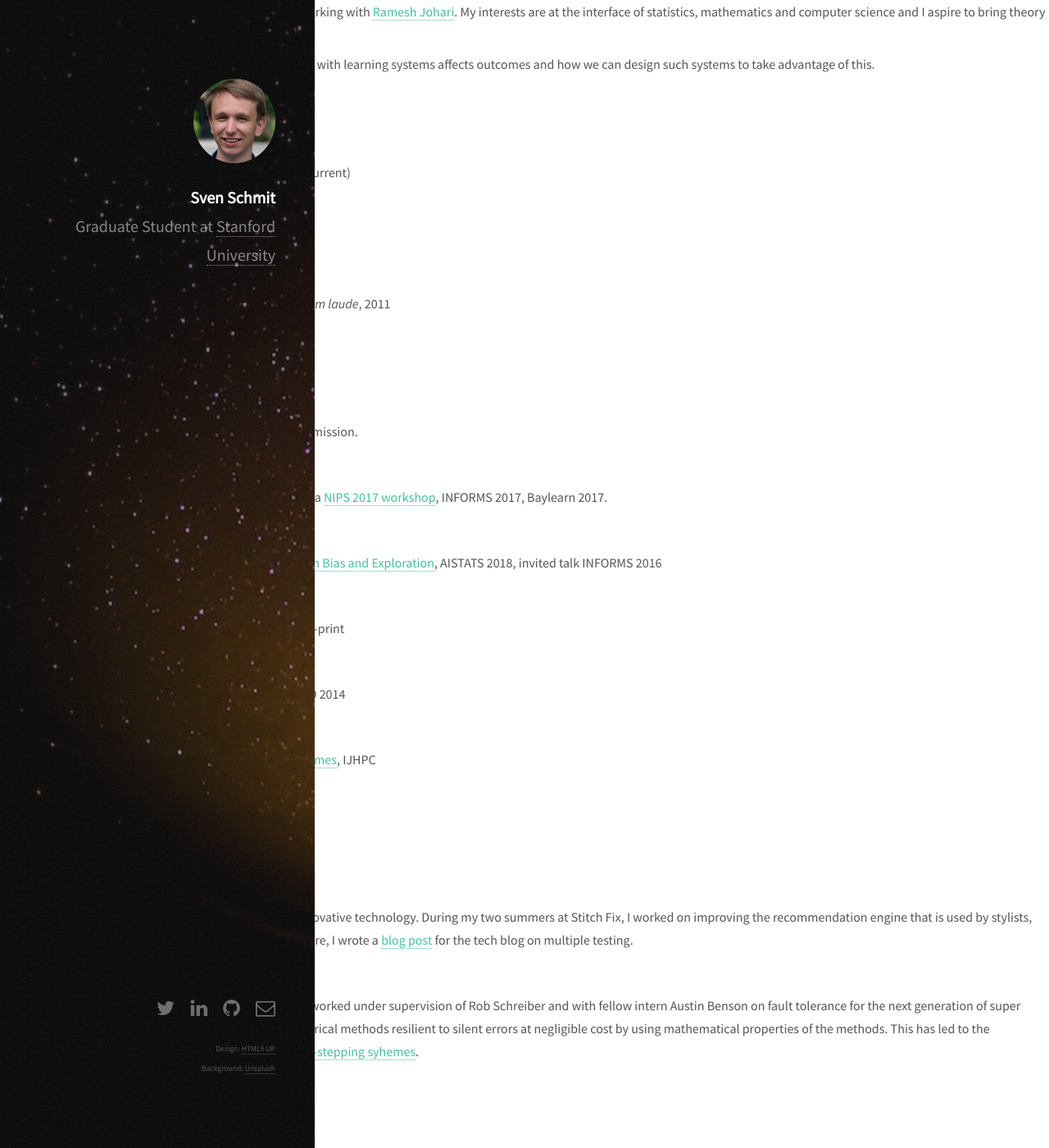
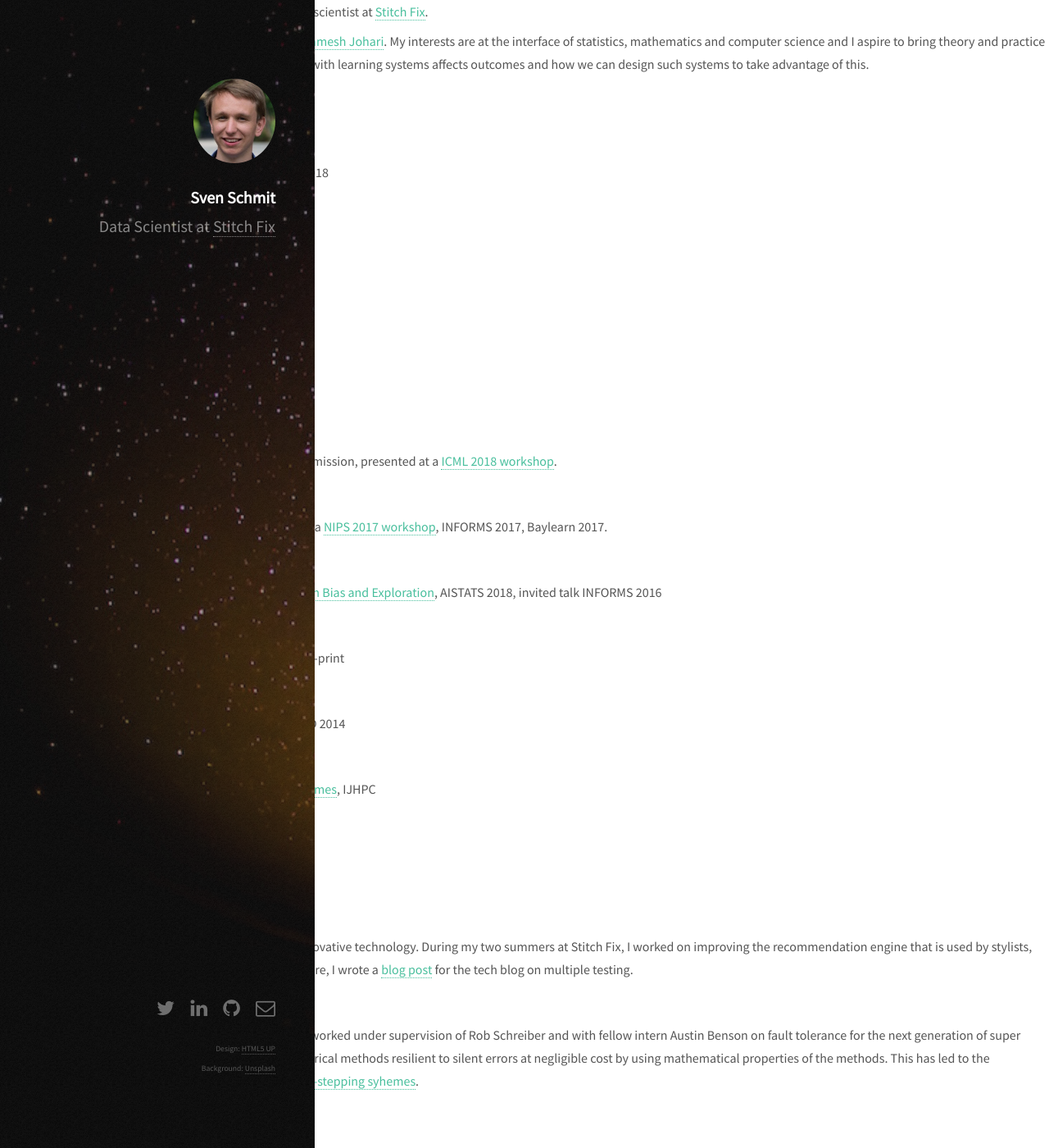
Before and after one commit to schmit/schmit.github.io, a Jekyll site: the page built from _posts/2015-1-1-about.md, in a window 1280 px wide and 1400 px high. Shown: the whole window at 82% size. Built offline with Jekyll 4.4.1, drawn with Linux system fonts in a browser that asks for light colours.

Commit message:
Update to SFIX

```diff
--- a/_includes/head.html
+++ b/_includes/head.html
@@ -1,8 +1,8 @@
 <title>Sven Schmit</title>
 <meta http-equiv="content-type" content="text/html; charset=utf-8" />
 
-<meta name="description" content="Personal webpage Sven Schmit, PhD student at ICME, Stanford" />
-<meta name="keywords" content="Stanford, ICME, Statistics, Machine Learning, Python" />
+<meta name="description" content="Personal webpage Sven Schmit" />
+<meta name="keywords" content="Stitch Fix, SFIX, Stanford, ICME, Statistics, Machine Learning, Python" />
 
 {% if page.url == "/404.html" %}
     <meta http-equiv="refresh" content="0; url=/">
--- a/_includes/header.html
+++ b/_includes/header.html
@@ -2,4 +2,4 @@
 
 <h1><strong>Sven Schmit</strong></h1>
 
-<h1>Graduate Student at <a href="http://icme.stanford.edu">Stanford University</a></h1>
+<h1>Data Scientist at <a href="https://multithreaded.stitchfix.com/algorithms/">Stitch Fix</a></h1>
--- a/_posts/2015-1-1-about.md
+++ b/_posts/2015-1-1-about.md
@@ -4,34 +4,36 @@ title: About
 ---
 
 
-I am Sven Schmit, a sixth year PhD Student at [Stanford](http://icme.stanford.edu) working with [Ramesh Johari](http://www.stanford.edu/~rjohari).
+Welcome to my personal page. Currently, I work as a data scientist at [Stitch Fix](https://algorithms-tour.stitchfix.com/).
+
+Previously, I obtained my PhD at [Stanford](http://icme.stanford.edu) working with [Ramesh Johari](http://www.stanford.edu/~rjohari).
 My interests are at the interface of statistics, mathematics and computer science and I aspire to bring theory and practice together.
-
-Currently, my research focuses on how human interaction with learning systems affects outcomes and
+My research focuses on how human interaction with learning systems affects outcomes and
 how we can design such systems to take advantage of this.
-
 
 <br>
 
 ## Education
 
 
-- **PhD Computational and Mathematical Engineering**, (current)
+- **PhD Computational and Mathematical Engineering**, 2018
+
+    Advised by [Ramesh Johari](http://www.stanford.edu/~rjohari)
 
     Stanford University
 
-- **MASt Mathematics** *with merit*, 2012
+- **MASt Mathematics**, 2012
 
     University of Cambridge
 
-- **BSc Econometrics and Operations Research** *summa cum laude*, 2011
+- **BSc Econometrics and Operations Research**, 2011
 
     University of Groningen
 
 
 ## Papers
 
-- [Optimal Testing in the Experiment-rich Regime](https://arxiv.org/abs/1805.11754), in submission.
+- [Optimal Testing in the Experiment-rich Regime](https://arxiv.org/abs/1805.11754), in submission, presented at a [ICML 2018 workshop](https://sites.google.com/site/faim18wscausalml/).
 
    *with [Virag Shah](https://virags.github.io/) and [Ramesh Johari](http://web.stanford.edu/~rjohari/)*
 
@@ -62,7 +64,7 @@ how we can design such systems to take advantage of this.
     [[arXiv](http://arxiv.org/abs/1312.2674)]
 
 
-## Internships
+## Experience
 
 
 - **Stitch Fix**, Summer 2014 and Summer 2015
```
